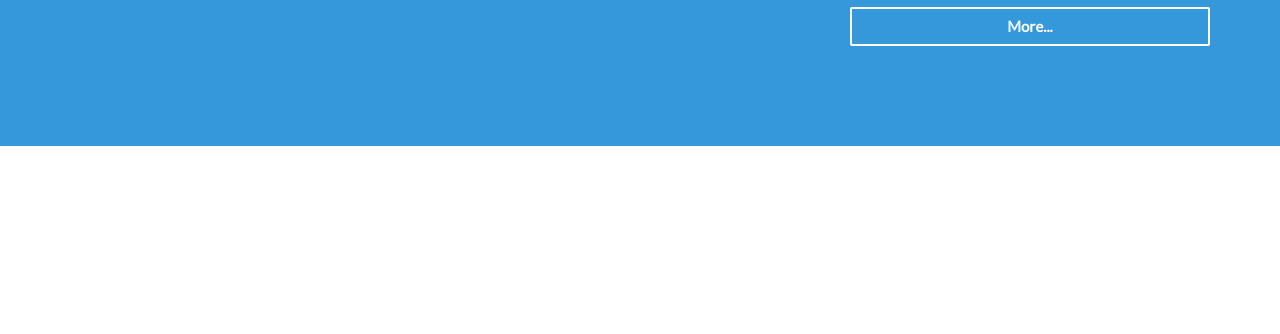
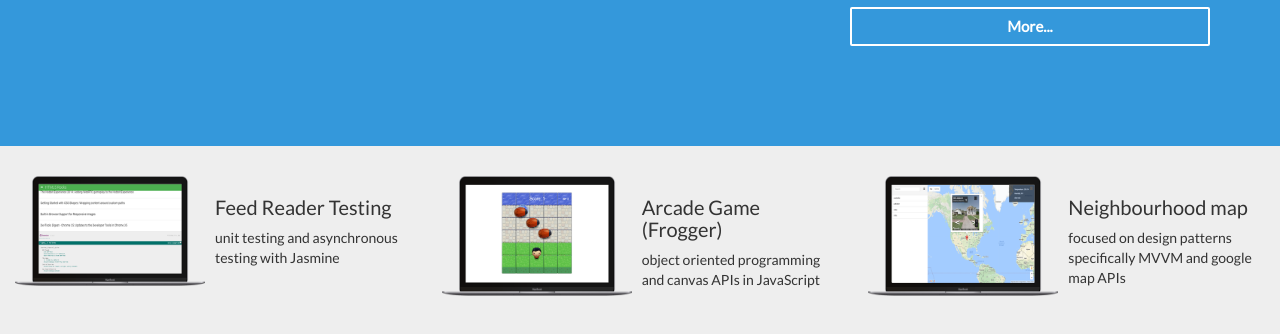
Before and after one commit to rehandogar/p1-portfolio-site, a plain HTML site: page index.html in a window 1280 px wide. Shown: the part 530-864 px from the top of the page. Before the commit the page ends 800 px from the top, so only its background shows below. Drawn offline with Linux system fonts and the light colour scheme.

Commit message:
feat: project section design added
project section initial design created. using the project display images
alongside the project title (which is linked to the github pages display)
and the project description.
Note: this is an initial design and I need to add the more button on bottom
of this design.

```diff
--- a/index.html
+++ b/index.html
@@ -110,6 +110,35 @@
   			</div>
       </div>
 		</section>
+    <section class="projects support-color">
+      <section class="col-md-4 text-center project-card">
+        <img src="images/feed-reader.png" class="project-img">
+        <div class="content">
+          <a href="https://rehanumar.github.io/p6-feed-reader-testing/index.html">
+            <h2>Feed Reader Testing</h2>
+          </a>
+          <p>unit testing and asynchronous testing with Jasmine</p>
+        </div>
+      </section>
+      <section class="col-md-4 text-center project-card">
+        <img src="images/arcade-game.png" class="project-img">
+        <div class="content">
+          <a href="https://rehanumar.github.io/p3-classic-arcade-game/index.html">
+            <h2>Arcade Game (Frogger)</h2>
+          </a>
+          <p>object oriented programming and canvas APIs in JavaScript</p>
+        </div>
+      </section>
+      <section class="col-md-4 text-center project-card">
+        <img src="images/neighbourhood-map.png" class="project-img">
+        <div class="content">
+          <a href="https://rehanumar.github.io/p5-neighborhood-map/index.html">
+            <h2>Neighbourhood map</h2>
+          </a>
+          <p>focused on design patterns specifically MVVM and google map APIs</p>
+        </div>
+      </section>
+    </section>
   </main>
 	<footer></footer>
   <script src="js/libs/jquery-3.2.0.js"></script>
--- a/styles/style.css
+++ b/styles/style.css
@@ -158,6 +158,40 @@ a.button-white {
 	overflow: visible;
 	clip: auto;
 }
+
+/* project section */
+.support-color {
+	background: #EEE;
+}
+
+.projects {
+	min-height: 200px;
+	padding-top: 15px;
+	padding-bottom: 15px;
+}
+
+.project-card {
+	display: flex;
+	margin-top: 15px;
+}
+
+.project-card .content h2 {
+	color: #333;
+	font-size: 20px;
+	text-align: left;
+}
+
+.project-card .content p {
+	text-align: left;
+}
+
+.project-img {
+	min-height: 80px;
+	min-width: 190px;
+	max-height: 120px;
+	max-width: 210px;
+}
+
 /* Skills Section End */
 
 @media (max-width: 500px) {
@@ -172,4 +206,12 @@ a.button-white {
   .top-margin {
     margin: 40% 0px;
   }
+
+	.project-card .content h2 {
+		font-size: 15px;
+	}
+
+	.project-card .content p {
+		font-size: 13px;
+	}
 }
```
Also changed, not shown: images/arcade-game.png (added), images/feed-reader.png (added), images/neighbourhood-map.png (added).
